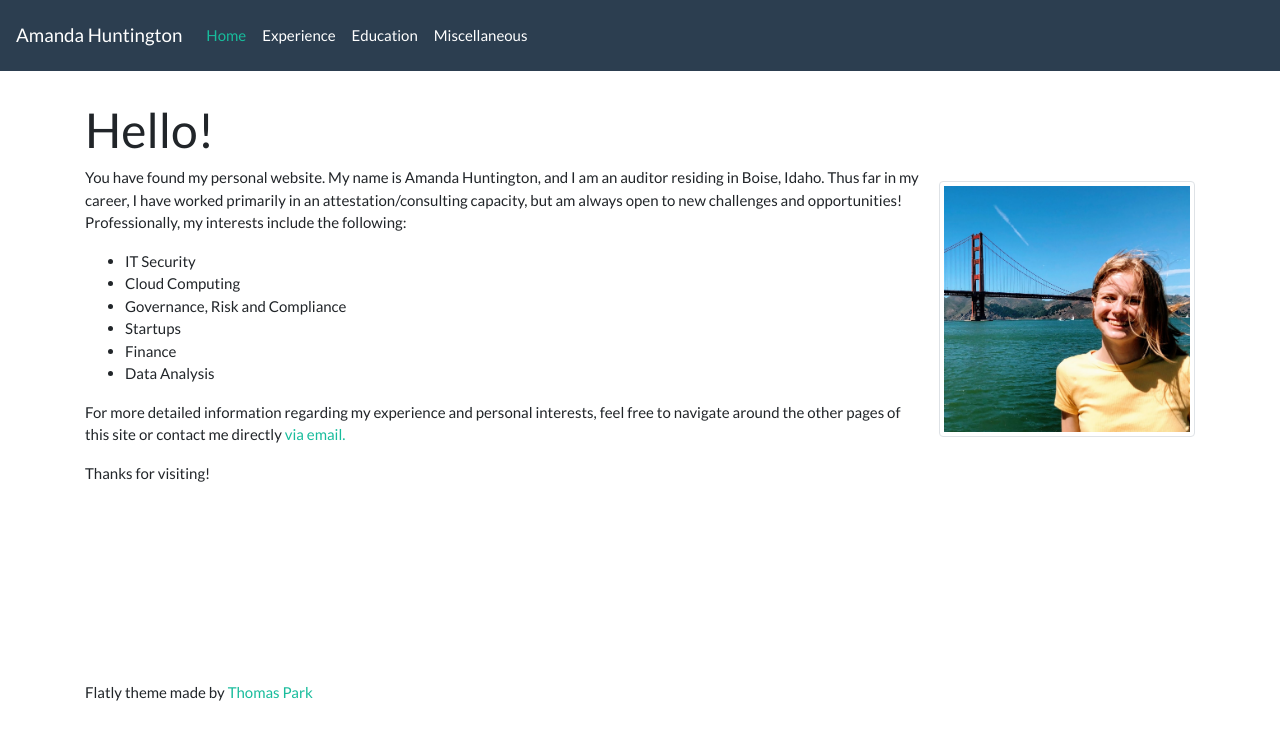
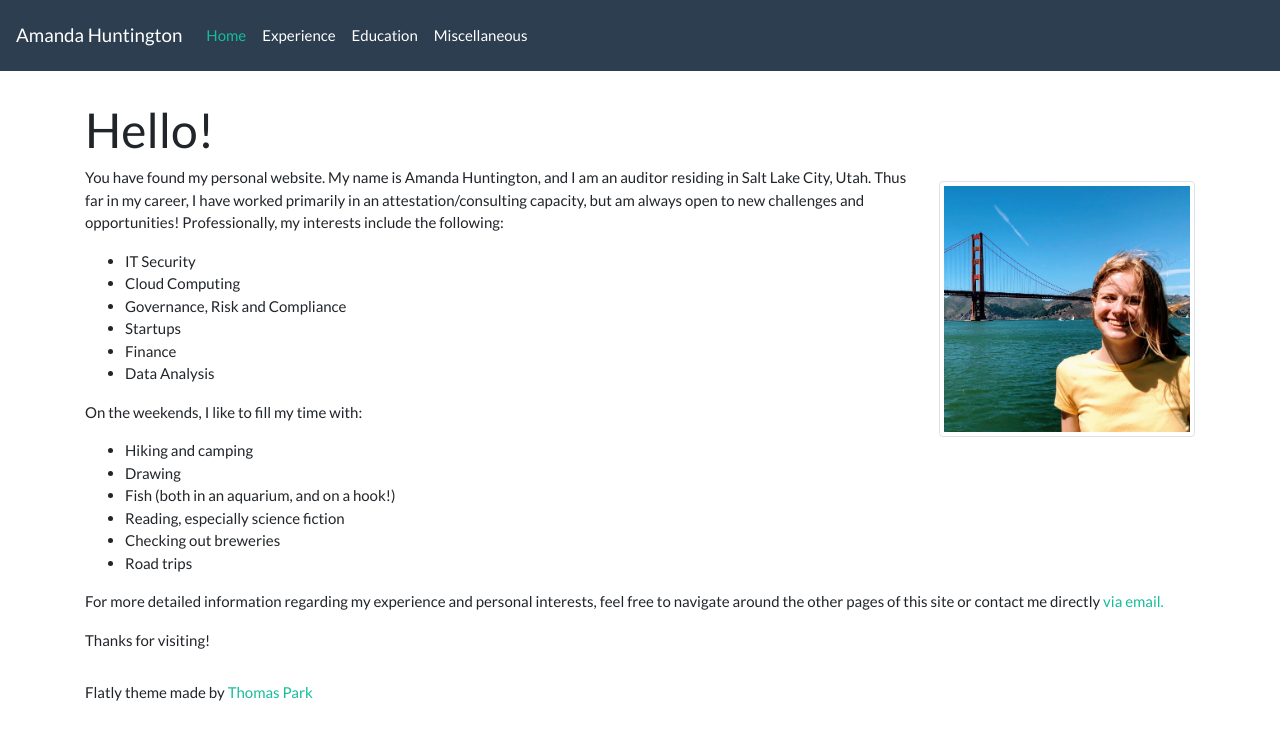
Before and after one commit to anhuntington/anhuntington.github.io, a Jekyll site: the page built from index.html, in a window 1280 px wide. Shown: the top 740 px of the page. Built offline with Jekyll 4.4.1, drawn with Linux system fonts in a browser that asks for light colours.

Commit message:
Update index.html

```diff
--- a/index.html
+++ b/index.html
@@ -10,19 +10,31 @@ order: 1
 <div style="min-height: 500px">
   <img class="img-thumbnail me" src="assets/bridge.jpg"/>
   <p>
-    You have found my personal website. My name is Amanda Huntington, and I am an auditor residing in Boise, Idaho. Thus far in my career, I have worked primarily in an attestation/consulting capacity, but am always open to new challenges and opportunities! Professionally, my interests include the following:
+    You have found my personal website. My name is Amanda Huntington, and I am an auditor residing in Salt Lake City, Utah. Thus far in my career, I have worked primarily in an attestation/consulting capacity, but am always open to new challenges and opportunities! Professionally, my interests include the following:
   </p>
   <ul>
     <li >IT Security</li>
     <li >Cloud Computing</li>
-    <li >Governance, Risk and Compliance
+    <li >Governance, Risk and Compliance</li>
     <li >Startups</li>
     <li >Finance</li>
     <li >Data Analysis</li>
   </ul>
 
   <p>
+  <p>
+    On the weekends, I like to fill my time with:
+  </p>
+  <ul>
+    <li >Hiking and camping</li>
+    <li >Drawing</li>
+    <li >Fish (both in an aquarium, and on a hook!)</li>
+    <li >Reading, especially science fiction</li>
+    <li >Checking out breweries</li>
+    <li >Road trips</li>
+  </ul>
 
+  <p>
 
     For more detailed information regarding my experience and personal interests, feel free to navigate around the other pages of this site or contact me directly <a href="mailto:amanda.n.huntington@gmail.com">via email.</a>
   </p>
```
